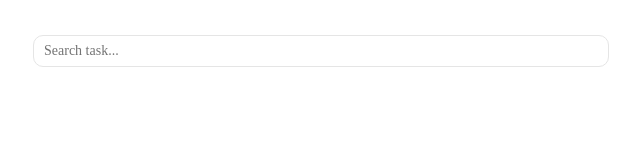
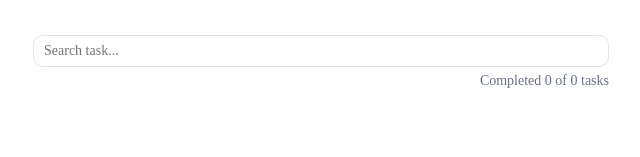
Before and after one commit to Sujon-Ahmed/next-todo-app, a Next.js app: page / in a window 1280 px wide. Shown: the part 133-290 px from the top of the page, without its empty margins (319-959 px from the left). Built offline with nearby package versions, Linux system fonts and the light colour scheme.

Commit message:
todo completed count features added

```diff
--- a/app/page.tsx
+++ b/app/page.tsx
@@ -57,6 +57,9 @@ export default function Home() {
     todo.text.toLowerCase().includes(search.toLowerCase()),
   );
 
+  // completed count
+  const completedCount = todos.filter((todo) => todo.completed).length;
+
   return (
     <div className="max-w-xl mx-auto py-10">
       <h1 className="flex items-center gap-2 text-3xl font-bold mb-6">
@@ -77,6 +80,9 @@ export default function Home() {
           value={search}
           onChange={(e) => setSearch(e.target.value)}
         />
+        <p className="text-sm text-gray-500 py-1 flex items-end justify-end">
+          Completed {completedCount} of {todos.length} tasks
+        </p>
       </div>
       <div className="space-y-3">
         {filteredTodos.map((todo) => (
```
